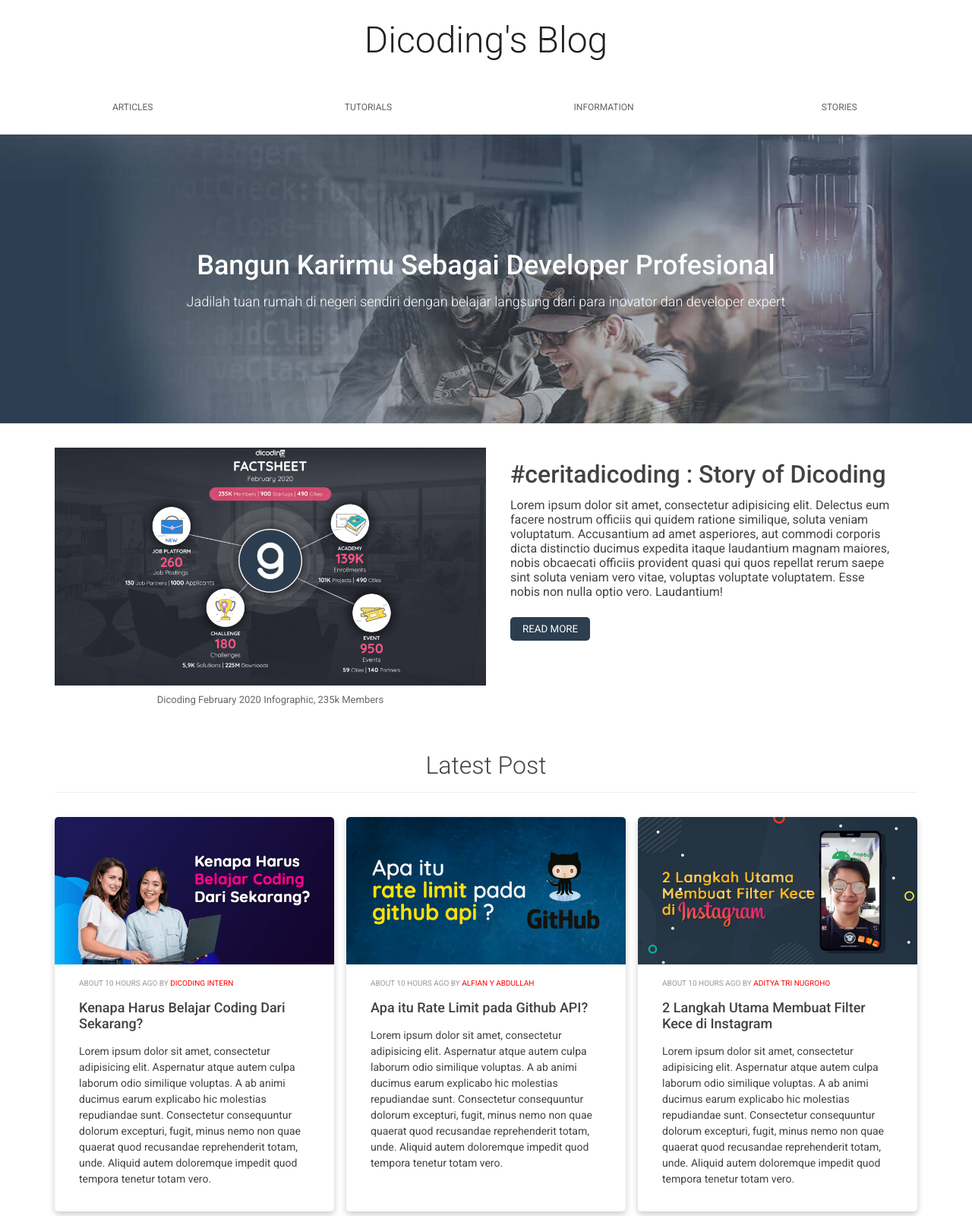
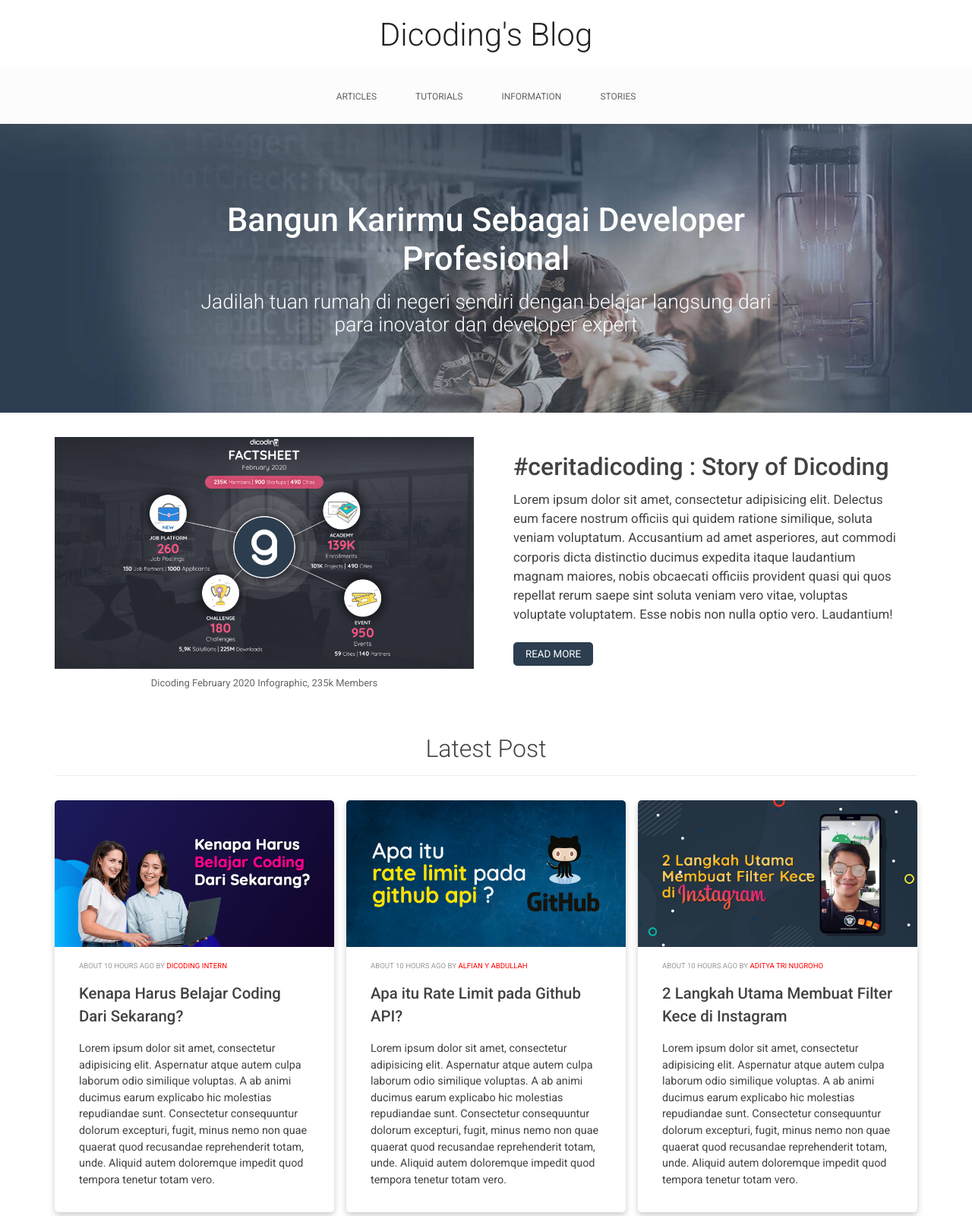
Before and after one commit to saamodra/dicoding-blog, a website built with webpack: page src/index.html in a window 1280 px wide. Shown: the top 1600 px of the page at 76% size. Built offline with nearby package versions, Linux system fonts and the light colour scheme.

Commit message:
add navigation drawer

```diff
--- a/src/index.html
+++ b/src/index.html
@@ -15,6 +15,9 @@
         </h1>
     </div>
 </header>
+
+<main>
+    <button id="hamburger">☰</button>
     <nav id="drawer" class="nav">
         <ul class="nav__list">
             <li class="nav__item"><a href="#">Articles</a></li>
@@ -30,7 +33,6 @@
                 developer expert</p>
         </div>
     </div>
-<main>
     <section class="content">
         <article class="headline">
             <figure class="headline__figure">
@@ -161,5 +163,20 @@
         <li><a href="#">Contact</a></li>
     </ul>
 </footer>
+<script>
+    const hamburgerButtonEl = document.querySelector("#hamburger");
+    const drawerElement = document.querySelector("#drawer");
+    const mainEl = document.querySelector("main");
+
+    hamburgerButtonEl.addEventListener("click", event => {
+        drawerElement.classList.toggle("open");
+        event.stopPropagation();
+    });
+
+    mainEl.addEventListener("click", event => {
+        drawerElement.classList.remove("open");
+        event.stopPropagation();
+    });
+</script>
 </body>
 </html>
--- a/src/styles/main.css
+++ b/src/styles/main.css
@@ -37,7 +37,7 @@
 
 .header__title {
     font-weight: 300;
-    font-size: 4em;
+    font-size: 3.5em;
     margin: 0.5em 0.25em;
     display: inline-block;
     color: #212121;
@@ -62,17 +62,17 @@
 
 .nav__item {
     box-sizing: border-box;
-    display: inline-block;
-    width: 24%;
-    text-align: center;
+    display: block;
+    text-align: left;
     line-height: 24px;
     padding: 24px;
-    text-transform: uppercase;
+    border-bottom: 1px solid rgb(230, 230, 230);
 }
 
 .nav a {
     text-decoration: none;
     color: #616161;
+    text-transform: uppercase;
 }
 
 .nav a:hover {
@@ -80,6 +80,36 @@
     color: #000;
 }
 
+#hamburger {
+    background: rgb(252, 252, 252);
+    border: none;
+    outline: none;
+    font-size: 2.5em;
+    margin: 0 auto;
+    width: 100%;
+    padding: 18px;
+    box-shadow: 0px 4px 5px 0px rgba(0, 0, 0, 0.1);
+    position: -webkit-sticky;
+    position: sticky;
+    text-align: right;
+    top: 0;
+}
+
+#drawer {
+    width: 250px;
+    height: 100%;
+    position: fixed;
+    top: 0;
+    border: 1px solid rgb(230, 230, 230);
+    /* menyembunyikan #drawer -250px (sesuai dengan ukuran lebar drawer) ke kiri */
+    transform: translate(-250px, 0);
+    transition: transform 0.3s ease-in-out;
+    background-color:rgb(252, 252, 252);
+}
+
+#drawer.open {
+    transform: translate(0, 0);
+}
 
 /*
  * Jumbotron
@@ -104,13 +134,13 @@
 .hero__title {
     color: #fff;
     font-weight: 500;
-    font-size: 36px;
+    font-size: 2.5em;
 }
 
 .hero__tagline {
     color: #fff;
     margin-top: 16px;
-    font-size: 18px;
+    font-size: 1.5em;
     font-weight: 300;
 }
 
@@ -138,7 +168,8 @@
 
 .headline {
     display: grid;
-    overflow: auto;
+    overflow: hidden;
+    column-gap: 32px;
 }
 
 .headline__figure {
@@ -160,8 +191,7 @@
 
 .headline__content {
     width: 100%;
-    float: left;
-    padding: 16px 32px;
+    padding: 16px 0;
 }
 
 .headline__title {
@@ -170,8 +200,9 @@
 }
 
 .headline__description {
-    font-size: 16px;
+    font-size: 1.2em;
     margin-top: 12px;
+    line-height: 20px;
 }
 
 .headline__button {
@@ -236,7 +267,7 @@
 }
 
 .post-item__content {
-    padding: 16px 32px 32px 32px;
+    padding: 16px 24px 24px 24px;
 }
 
 .post-item__thumbnail {
@@ -244,7 +275,7 @@
 }
 
 .post-item__date {
-    font-size: 10px;
+    font-size: .75em;
     text-transform: uppercase;
     color: #999;
 }
@@ -256,7 +287,8 @@
 
 .post-item__title {
     font-weight: 500;
-    font-size: 18px;
+    font-size: 1.5em;
+    line-height: 1.5em;
     margin-top: 16px;
     transition: 0.3s opacity;
 }
@@ -272,7 +304,7 @@
 
 .post-item__description {
     margin-top: 16px;
-    font-size: 14px;
+    font-size: 1em;
     line-height: 1.5em;
 }
 
@@ -303,9 +335,50 @@
     color: #fff
 }
 
-@media screen and (min-width: 650px) {
+@media screen and (min-width: 600px) {
+    #drawer {
+        border: none;
+        width: 100%;
+        position: relative;
+        transform: translate(0, 0);
+    }
+    #hamburger {
+        display: none;
+    }
+    .nav__item {
+        border: none;
+        display: inline-block;
+    }
+}
+
+@media screen and (min-width: 700px) {
     .posts {
         grid-template-columns: 1fr 1fr;
+    }
+    .hero__title {
+        font-size: 3em;
+    }
+    .hero__tagline {
+        font-size: 2em;
+    }
+    .headline__content {
+        padding: 20px;
+    }
+    .headline__description {
+        font-size: 1.4em;
+        line-height: 1.5em;
+    }
+    .post-item__date {
+        font-size: .8em;
+    }
+    .post-item__title {
+        font-size: 1.5em;
+    }
+    .post-item__description {
+        font-size: 1.1em;
+    }
+    .post-item__content {
+        padding: 16px 32px 32px 32px;
     }
 }
 
@@ -313,11 +386,21 @@
     .headline {
         grid-template-columns: 1fr 1fr;
     }
-
+    .hero__title {
+        font-size: 3.6em;
+    }
+    .hero__tagline {
+        font-size: 2.2em;
+    }
     .posts {
         grid-template-columns: repeat(3, 1fr);
     }
-
+    .post-item__title {
+        font-size: 1.7em;
+    }
+    .post-item__description {
+        font-size: 1.2em;
+    }
     .content {
         max-width: 1200px;
         margin: 0 auto;
```
Lines whose indentation alone changed are shown as unchanged.
